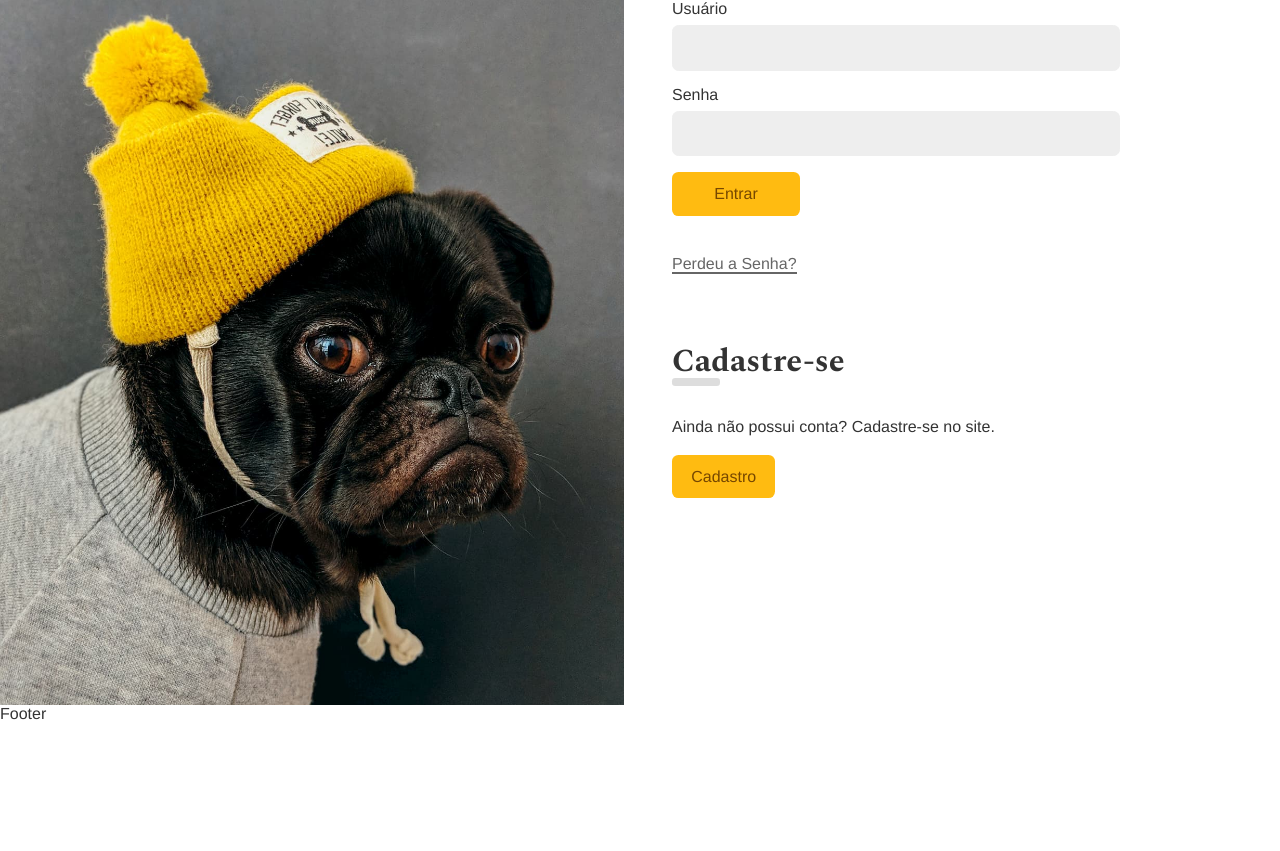
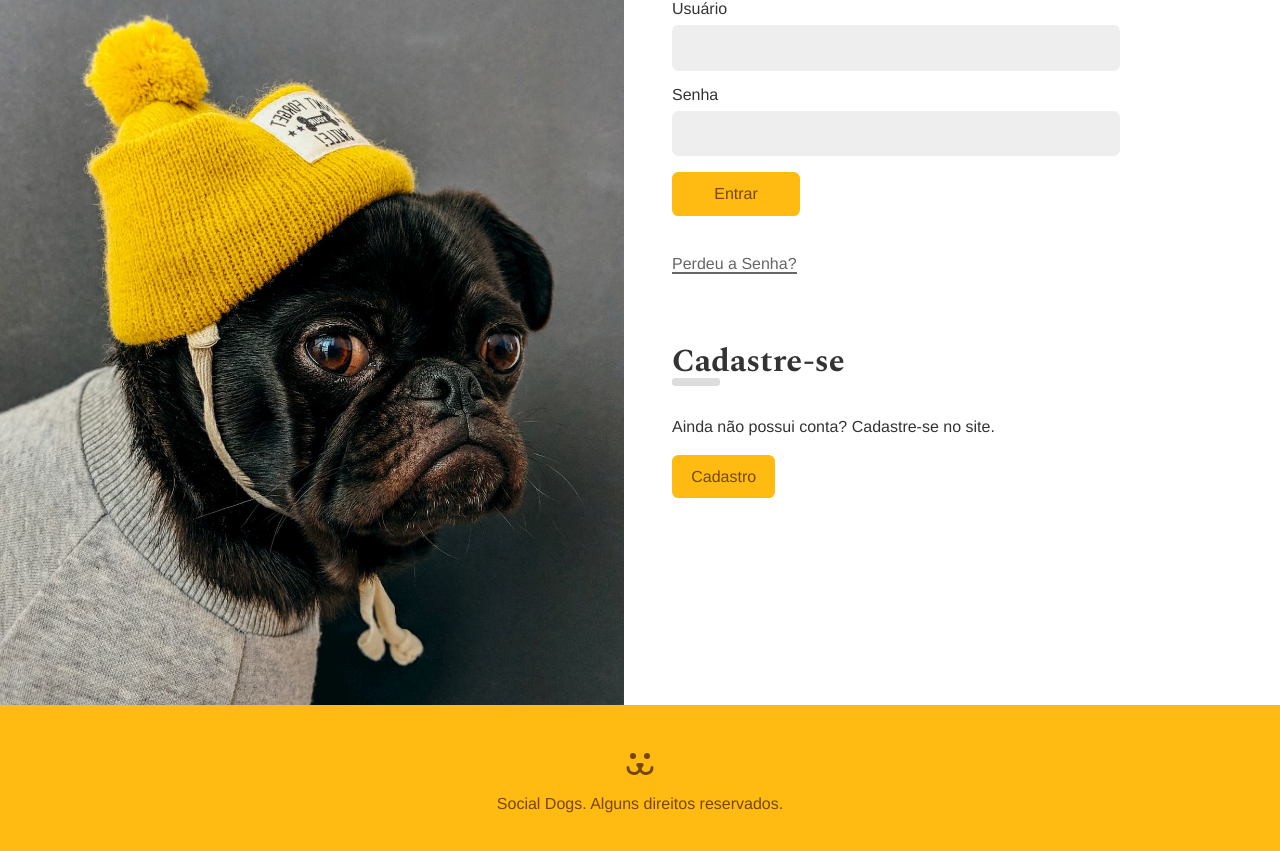
Before and after one commit to leoalves2010/SocialDogReactJS, a React (Create React App) app in the folder app/: page /login in a window 1280 px wide. Shown: the part 159-1010 px from the top of the page. Before the commit the page ends 882 px from the top, so only its background shows below. Built offline with nearby package versions, Linux system fonts and the light colour scheme.

Commit message:
Estilização do footer

```diff
--- a/app/src/App.css
+++ b/app/src/App.css
@@ -90,3 +90,13 @@
         transform: initial;
     }
 }
+
+.App {
+    display: flex;
+    flex-direction: column;
+    min-height: calc(100vh + 10rem);
+}
+
+.AppBody {
+    flex: 1;
+}
--- a/app/src/App.js
+++ b/app/src/App.js
@@ -12,8 +12,9 @@
 
 function App() {
     return (
-        <div>
+        <div className="App">
             <Header />
+            <main className="AppBody">
                 <Routes>
                     <Route path="/" element={<Home />} />
                     <Route path="login/*" element={<Login />} />
@@ -29,6 +30,7 @@
                     <Route path="perfil/:user" element={<UserProfile />} />
                     <Route path="*" element={<NotFound />} />
                 </Routes>
+            </main>
             <Footer />
         </div>
     );
--- a/app/src/Components/Footer/Footer.js
+++ b/app/src/Components/Footer/Footer.js
@@ -1,8 +1,14 @@
 import React from "react";
 import styles from "./Footer.module.css";
+import { ReactComponent as DogsFooter } from "../../Assets/dogs-footer.svg";
 
 const Footer = () => {
-    return <div>Footer</div>;
+    return (
+        <footer className={styles.footer}>
+            <DogsFooter />
+            <p>Social Dogs. Alguns direitos reservados.</p>
+        </footer>
+    );
 };
 
 export default Footer;
--- a/app/src/Components/Footer/Footer.module.css
+++ b/app/src/Components/Footer/Footer.module.css
@@ -0,0 +1,11 @@
+.footer {
+    background-color: #fb1;
+    padding: 3rem 1rem 0 1rem;
+    height: 10rem;
+    text-align: center;
+    color: #764701;
+}
+
+.footer p {
+    margin-top: 1rem;
+}
```
Lines whose indentation alone changed are shown as unchanged.
